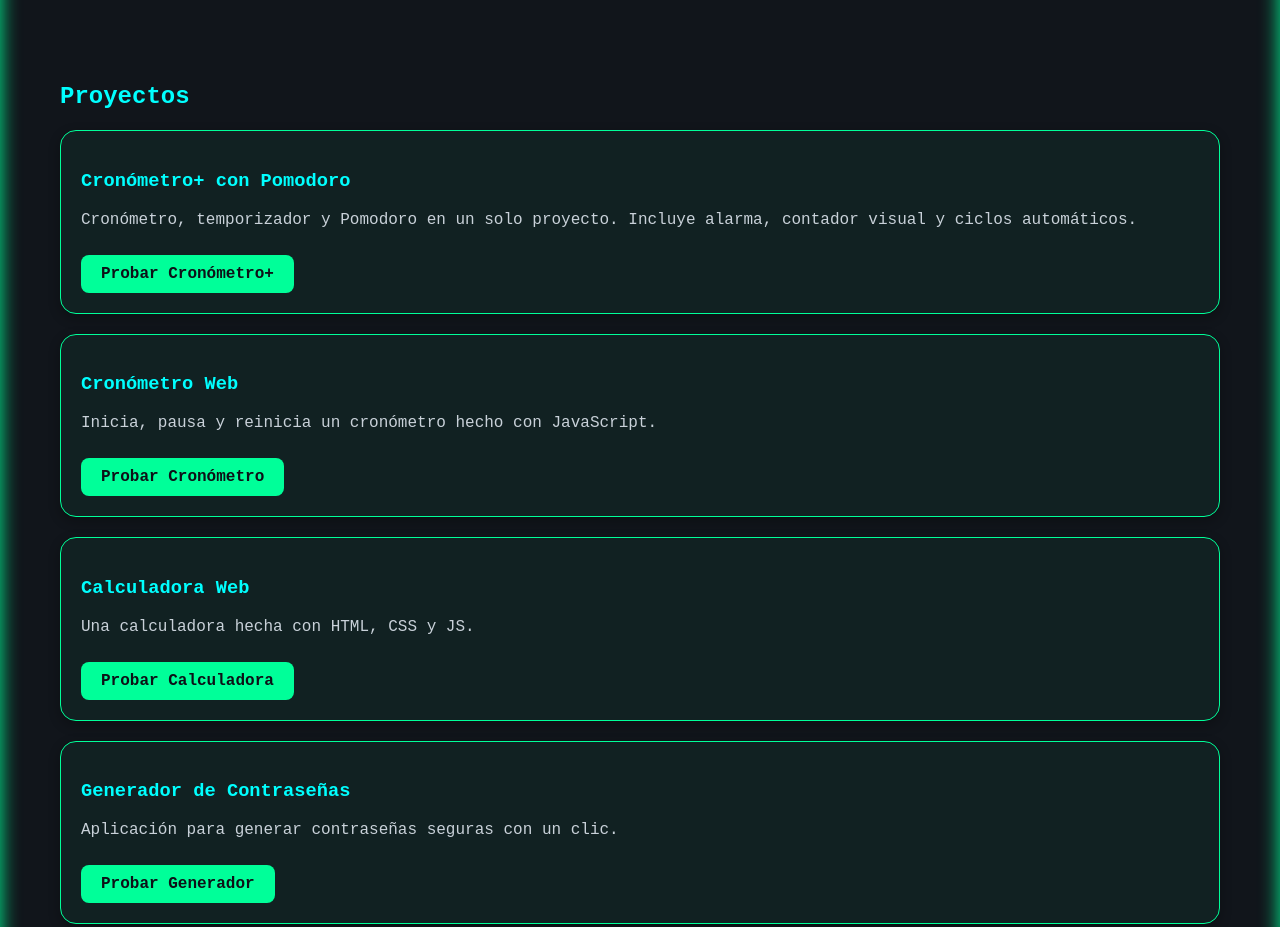
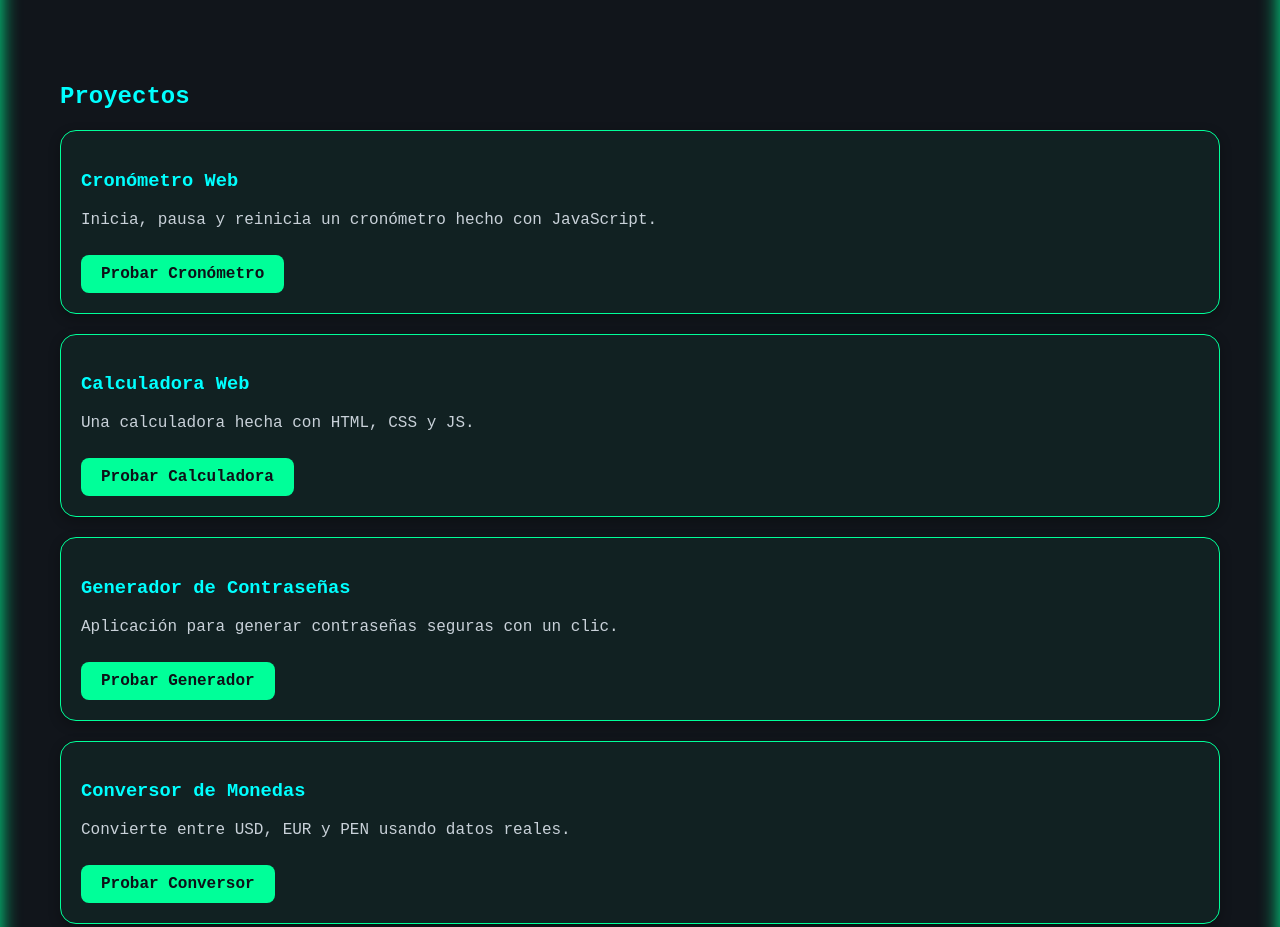
Before and after one commit to JoaquinSilva25/mi-portafolio, a plain HTML site: page index.html in a window 1280 px wide. Shown: the part 920-1847 px from the top of the page. Drawn offline with Linux system fonts and the light colour scheme.

```diff
--- a/index.html
+++ b/index.html
@@ -68,11 +68,7 @@
     <section id="proyectos">
       <h2>Proyectos</h2>
 
-      <div class="project-card">
-        <h3>Cronómetro+ con Pomodoro</h3>
-        <p>Cronómetro, temporizador y Pomodoro en un solo proyecto. Incluye alarma, contador visual y ciclos automáticos.</p>
-        <a href="CronometroPlus/index.html" target="_blank" class="btn">Probar Cronómetro+</a>
-      </div>
+
 
       <div class="project-card">
         <h3>Cronómetro Web</h3>
```
